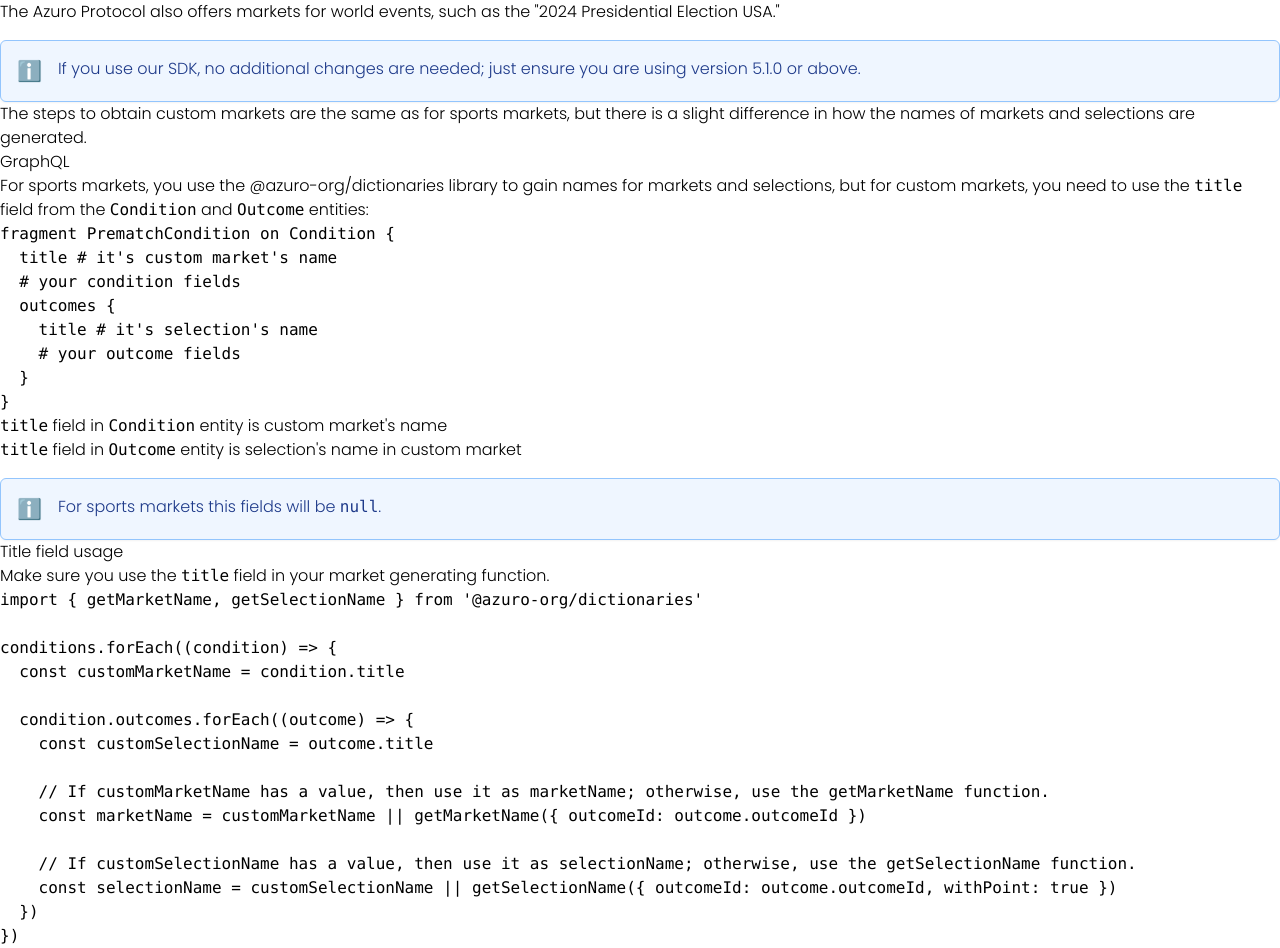
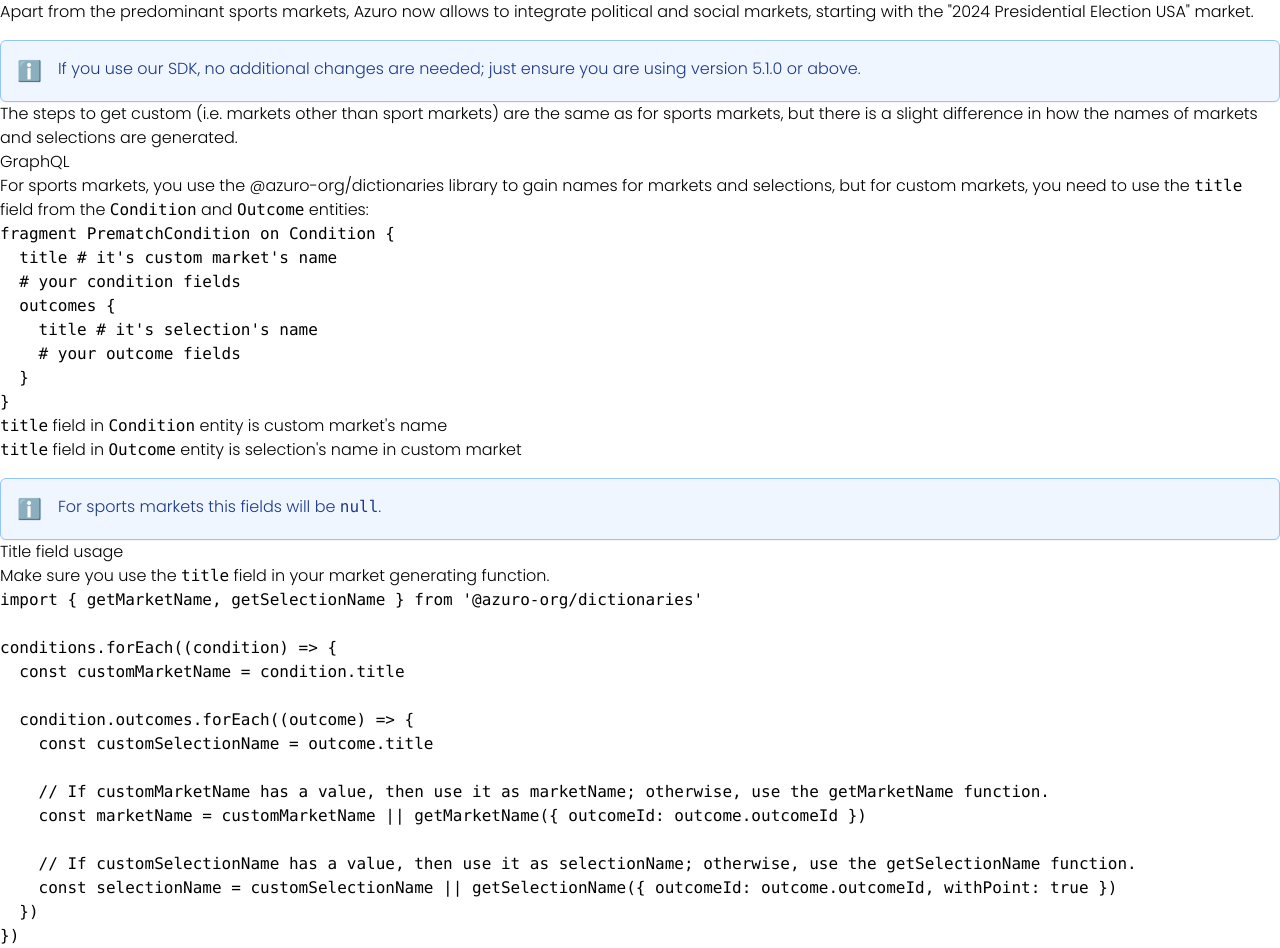
Before and after one commit to Azuro-protocol/gem-docs, a Next.js app: page /hub/apps/guides/custom-markets in a window 1280 px wide. Built offline with nearby package versions, Linux system fonts and the light colour scheme.

Commit message:
change texts

```diff
--- a/pages/hub/apps/guides/custom-markets.mdx
+++ b/pages/hub/apps/guides/custom-markets.mdx
@@ -1,12 +1,12 @@
 import { Callout } from 'components'
 
-The Azuro Protocol also offers markets for world events, such as the "2024 Presidential Election USA."
+Apart from the predominant sports markets, Azuro now allows to integrate political and social markets, starting with the "2024 Presidential Election USA" market.
 
 <Callout type="info">
   If you use our [SDK](/hub/apps/sdk/overview), no additional changes are needed; just ensure you are using version 5.1.0 or above.
 </Callout>
 
-The steps to obtain custom markets are the same as for sports markets, but there is a slight difference in how the names of markets and selections are generated.
+The steps to get custom (i.e. markets other than sport markets) are the same as for sports markets, but there is a slight difference in how the names of markets and selections are generated.
 
 ### GraphQL
 For sports markets, you use the [@azuro-org/dictionaries](https://www.npmjs.com/package/@azuro-org/dictionaries) library to gain names for markets and selections, but for custom markets, you need to use the `title` field from the `Condition` and `Outcome` entities:
```
